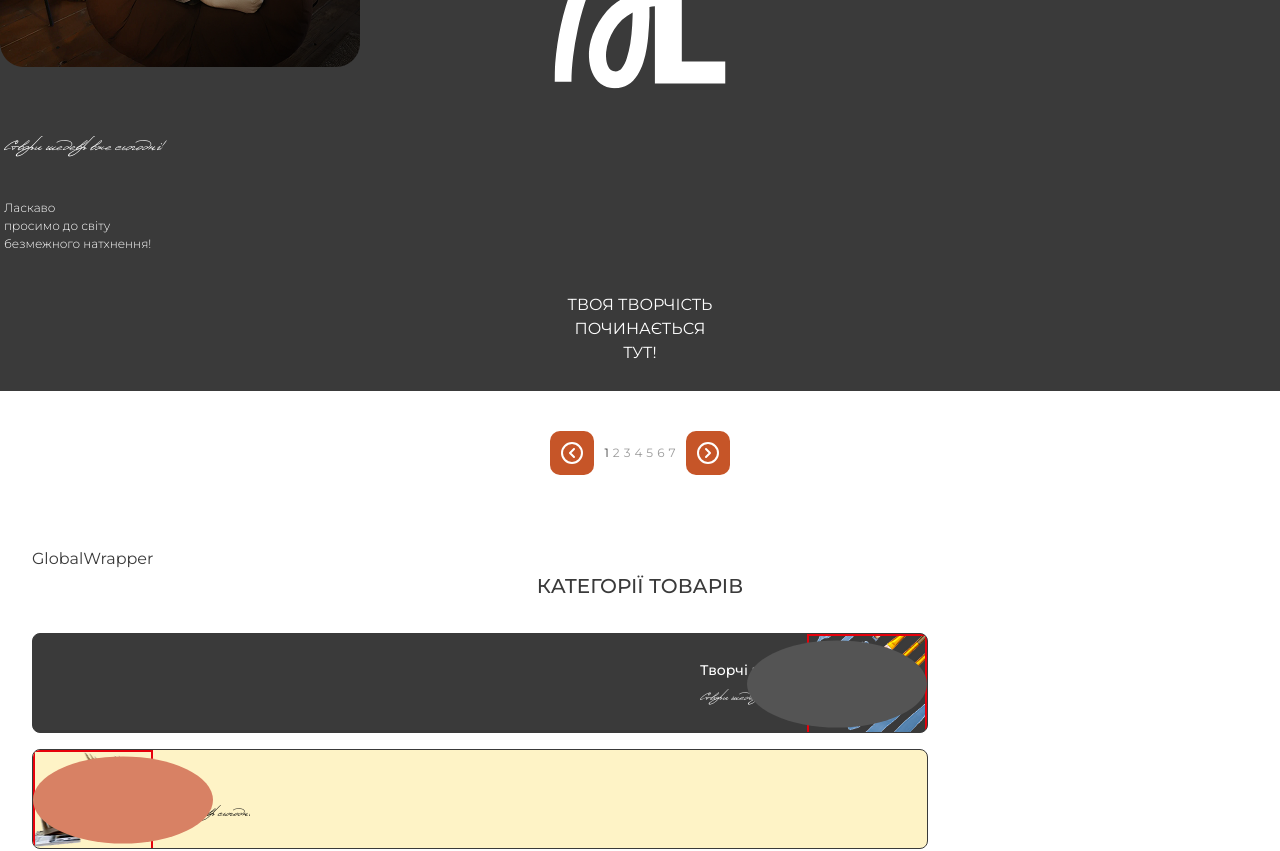
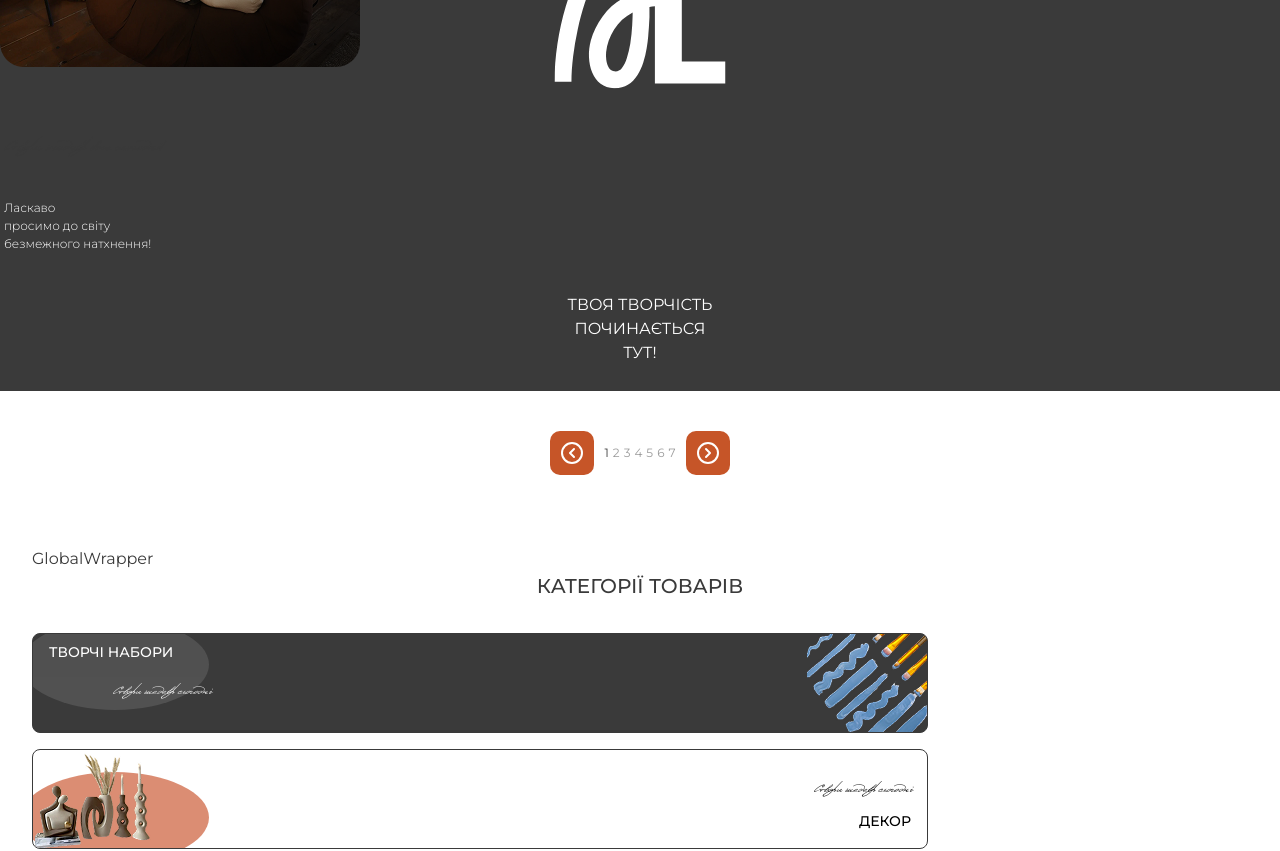
Before and after one commit to cyanidium-dev/art-lover-frontend, a Next.js app: page / in a window 1280 px wide. Shown: the part 340-1191 px from the top of the page. Built offline with nearby package versions, Linux system fonts and the light colour scheme.

Commit message:
categories

```diff
--- a/src/modules/Categories/Categories.tsx
+++ b/src/modules/Categories/Categories.tsx
@@ -5,6 +5,40 @@ import TextTitle from "@/shared/components/TextTitle/TextTitle";
 import Image from "next/image";
 
 const Categories = () => {
+
+    const ellipsePositions = [
+        '-top-5 -left-3',
+        '-bottom-5 -left-3',
+        '-bottom-4 -right-2',
+        '-bottom-4 -left-5',
+        '-bottom-8 -left-8',
+    ]
+
+    const ellipseFills = [
+        '#545454',
+        '#D88164',
+        '#D88164',
+        '#D88164',
+        '#545454',
+    ]
+
+
+    const textPositions = [
+        'top-2 left-4',
+        'bottom-2 right-4',
+        'top-1 left-1 ',
+        'bottom-3 right-3',
+        '-bottom-0 left-5',
+    ]
+
+    const subtitlePositions = [
+        'top-1/2 left-20',
+        'bottom-1/2 right-4',
+        'top-1/2 left-20 ',
+        'bottom-1/2 right-3',
+        'bottom-1/2 left-1/3',
+    ]
+
     return <div className="w-full items-center justify-center">
         <TextTitle text="КATEГОРІЇ ТОВАРІВ" className="text-center mb-8 font-medium" fontSize="20px" />
         <ul className="flex flex-col gap-4 ">
@@ -13,29 +47,34 @@ const Categories = () => {
 
                 <li
                     key={item.id}
-                    className={`flex h-[100px] w-full max-w-4xl overflow-hidden rounded-lg border border-[var(--main-dark-color)] ${index % 2 === 0
+                    className={`relative flex h-[100px] w-full max-w-4xl overflow-hidden rounded-lg border border-[var(--main-dark-color)] ${index % 2 === 0
                         ? 'bg-[var(--main-dark-color)] text-white flex-row-reverse'
-                        : 'bg-amber-100 text-black flex-row'
-                        }`}
+                        : 'bg-white text-black flex-row'
+                        }`
+
+
+                    }
                 >
                     <EllipseBackground
-                        className="absolute pointer-events-none"
-                        fill={index % 2 === 0 ? '#545454' : '#D88164'}
-                        width={180}
-                        height={100}
+                        className={`absolute opacity-90 pointer-events-none ${ellipsePositions[index] || ''}`}
+                        fill={ellipseFills[index] || '#D88164'}
+                        width={188}
+                        height={101}
+
                     />
+
+
+
                     <div
-                        className="w-[120px] h-[100px] bg-no-repeat bg-bottom bg-auto border-2 border-red-600"
+                        className="relative w-[120px] h-[100px] bg-no-repeat bg-bottom bg-auto shrink-0 "
                         style={{ backgroundImage: `url(${item.img})` }}
                     >
-
-
                     </div>
 
 
-                    <div className="overflow-hidden flex flex-col justify-center">
-                        <TextTitle text={item.text} className="flex text-center mb-2 font-medium" fontSize="14px" />
-                        <TextSubtitle text={item.signature} className="flex text-center" fontSize="12px" color="[var(--main-dark-color)] " />
+                    <div className={` flex flex-col justify-center z-30 `}>
+                        <TextTitle text={item.text} className={`absolute flex text-center mb-2 font-medium uppercase  ${textPositions[index] || ''}`} fontSize="14px" />
+                        <TextSubtitle text={item.signature} className={`absolute flex text-center ${subtitlePositions[index] || ''}`} fontSize="12px" />
                     </div>
                 </li>
             ))}
--- a/src/shared/components/TextSubtitle.tsx/TextSubtitle.tsx
+++ b/src/shared/components/TextSubtitle.tsx/TextSubtitle.tsx
@@ -18,10 +18,11 @@ const TextSubtitle = ({
 }: Props) => {
     return (
         <div
-            className={`${className} ${color} ${fontWeight}`}
+            className={`${className} ${fontWeight}`}
             style={{
                 fontSize,
                 fontFamily: `var(${fontVariable})`,
+                color: color,
             }}
         >            {text}
         </div>
```
